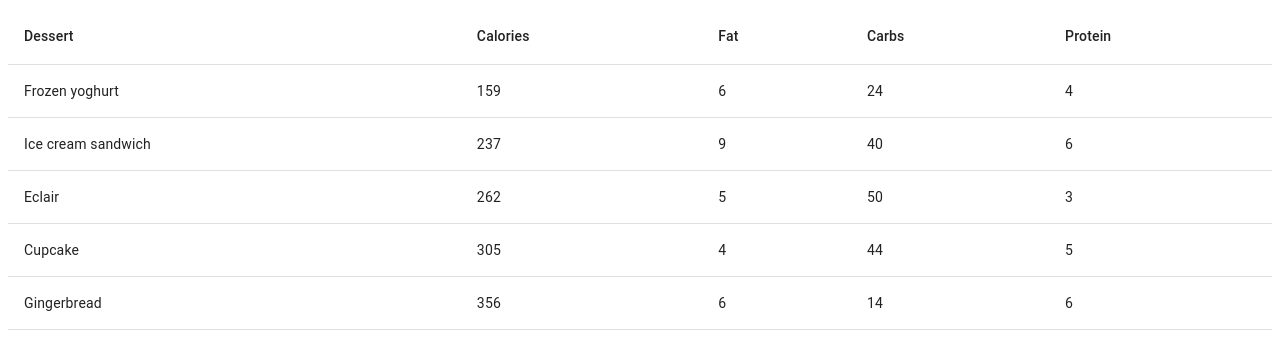
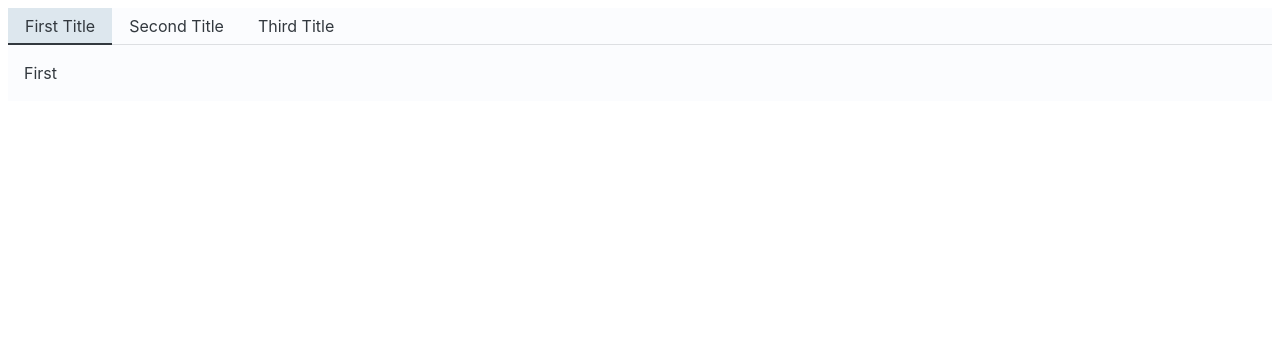
Before and after one commit to EkremL/MaterialUIBasicExamples, a React (Vite) app in the folder MUIBasics/: page / in a window 1280 px wide. Shown: the top 350 px of the page. Built offline with nearby package versions, Linux system fonts and the light colour scheme.

Commit message:
Date-Tabs

```diff
--- a/MUIBasics/package.json
+++ b/MUIBasics/package.json
@@ -12,7 +12,9 @@
   "dependencies": {
     "@emotion/react": "^11.11.1",
     "@emotion/styled": "^11.11.0",
+    "@mui/joy": "^5.0.0-beta.15",
     "@mui/material": "^5.14.16",
+    "@mui/x-date-pickers-pro": "^6.18.1",
     "react": "^18.2.0",
     "react-dom": "^18.2.0"
   },
--- a/MUIBasics/src/App.tsx
+++ b/MUIBasics/src/App.tsx
@@ -25,6 +25,8 @@ import Lesson30_Progress from "./Components/Lesson30_Progress";
 import Lesson31_Skeleton from "./Components/Lesson31_Skeleton";
 import Lesson32_LoadingButton from "./Components/Lesson32_LoadingButton";
 import Lesson33_Table from "./Components/Lesson33_Table";
+import Lesson34_DateTimePicker from "./Components/Lesson34_DateTimePicker";
+import Lesson35_Tabs from "./Components/Lesson35_Tabs";
 import Lesson3_TextField from "./Components/Lesson3_TextField";
 import Lesson4_RadioGroup from "./Components/Lesson4_RadioGroup";
 import Lesson5_Select from "./Components/Lesson5_Select";
@@ -70,7 +72,9 @@ function App() {
       {/* <Lesson30_Progress/> */}
       {/* <Lesson31_Skeleton/> */}
       {/* <Lesson32_LoadingButton/> */}
-      <Lesson33_Table/>
+      {/* <Lesson33_Table/> */}
+      {/* <Lesson34_DateTimePicker/> */}
+      <Lesson35_Tabs/>
     </div>
   );
 }
--- /dev/null
+++ b/MUIBasics/src/Components/Lesson34_DateTimePicker.tsx
@@ -0,0 +1,78 @@
+//npm install @mui/x-date-pickers
+// npm install dayjs
+// npm install moment
+//npm install @mui/x-date-pickers-pro
+
+import React from 'react';
+import dayjs,{Dayjs} from 'dayjs';
+import { AdapterDayjs } from '@mui/x-date-pickers/AdapterDayjs';
+import { DatePicker, LocalizationProvider } from '@mui/x-date-pickers';
+import Stack from '@mui/material/Stack';
+import { DemoContainer, DemoItem  } from '@mui/x-date-pickers/internals/demo';
+import { TimePicker } from '@mui/x-date-pickers/TimePicker';
+import { MobileTimePicker } from '@mui/x-date-pickers/MobileTimePicker';
+import { DesktopTimePicker } from '@mui/x-date-pickers/DesktopTimePicker';
+import { StaticTimePicker } from '@mui/x-date-pickers/StaticTimePicker';
+// import { DateRangePicker } from '@mui/x-date-pickers-pro';
+// import { DateRange } from '@mui/lab';
+
+const Lesson34_DateTimePicker = () => {
+    const [value, setValue] = React.useState<Dayjs | null>(null);
+    // const [value2, setValue2] = React.useState<DateRange<Dayjs>>([
+    //     dayjs('2022-04-17'),
+    //     dayjs('2022-04-21'),
+    //   ]);
+  return (
+    <Stack direction="row" spacing={5}>
+      <LocalizationProvider dateAdapter={AdapterDayjs}>
+      <DemoContainer components={['DatePicker']}>
+        <DatePicker label="Tarih" value={value} onChange={(newValue) => setValue(newValue)} />
+      </DemoContainer>
+    </LocalizationProvider>
+    <LocalizationProvider dateAdapter={AdapterDayjs}>
+      <DemoContainer components={['TimePicker']}>
+        <TimePicker label="Basic time picker" />
+      </DemoContainer>
+    </LocalizationProvider>
+    <LocalizationProvider dateAdapter={AdapterDayjs}>
+      <DemoContainer
+        components={[
+          'TimePicker',
+          'MobileTimePicker',
+          'DesktopTimePicker',
+          'StaticTimePicker',
+        ]}
+      >
+        <DemoItem label="Desktop variant">
+          <DesktopTimePicker defaultValue={dayjs('2022-04-17T15:30')} />
+        </DemoItem>
+        <DemoItem label="Mobile variant">
+          <MobileTimePicker defaultValue={dayjs('2022-04-17T15:30')} />
+        </DemoItem>
+        <DemoItem label="Static variant">
+          <StaticTimePicker defaultValue={dayjs('2022-04-17T15:30')} />
+        </DemoItem>
+      </DemoContainer>
+    </LocalizationProvider>
+    {/* <LocalizationProvider dateAdapter={AdapterDayjs}>
+      <DemoContainer components={['DateRangePicker', 'DateRangePicker']}>
+        <DemoItem label="Uncontrolled picker" component="DateRangePicker">
+          <DateRangePicker
+            defaultValue={[dayjs('2022-04-17'), dayjs('2022-04-21')]}
+          />
+        </DemoItem>
+        <DemoItem label="Controlled picker" component="DateRangePicker">
+          <DateRangePicker
+            value={value2}
+            onChange={(newValue) => setValue2(newValue)}
+          />
+        </DemoItem>
+      </DemoContainer>
+    </LocalizationProvider> */}
+    </Stack>
+
+
+  )
+}
+
+export default Lesson34_DateTimePicker
--- /dev/null
+++ b/MUIBasics/src/Components/Lesson35_Tabs.tsx
@@ -0,0 +1,19 @@
+//npm install @mui/joy @emotion/react @emotion/styled
+import { Tabs, TabList, Tab, TabPanel } from "@mui/joy";
+
+const Lesson35_Tabs = () => {
+  return (
+    <Tabs defaultValue={0}>
+      <TabList>
+        <Tab>First Title</Tab>
+        <Tab>Second Title</Tab>
+        <Tab>Third Title</Tab>
+      </TabList>
+      <TabPanel value={0}>First</TabPanel>
+      <TabPanel value={1}>Second</TabPanel>
+      <TabPanel value={2}>Third</TabPanel>
+    </Tabs>
+  );
+};
+
+export default Lesson35_Tabs;
--- a/package.json
+++ b/package.json
@@ -4,6 +4,9 @@
     "@emotion/styled": "^11.11.0",
     "@mui/icons-material": "^5.14.16",
     "@mui/lab": "^5.0.0-alpha.153",
-    "@mui/material": "^5.14.17"
+    "@mui/material": "^5.14.17",
+    "@mui/x-date-pickers": "^6.18.1",
+    "dayjs": "^1.11.10",
+    "moment": "^2.29.4"
   }
 }
```
Also changed, not shown: 2 other files (tests, documents, lock files or other folders).
